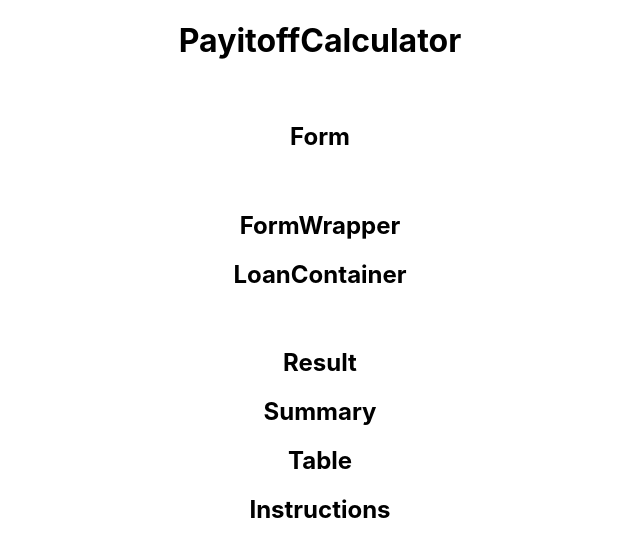
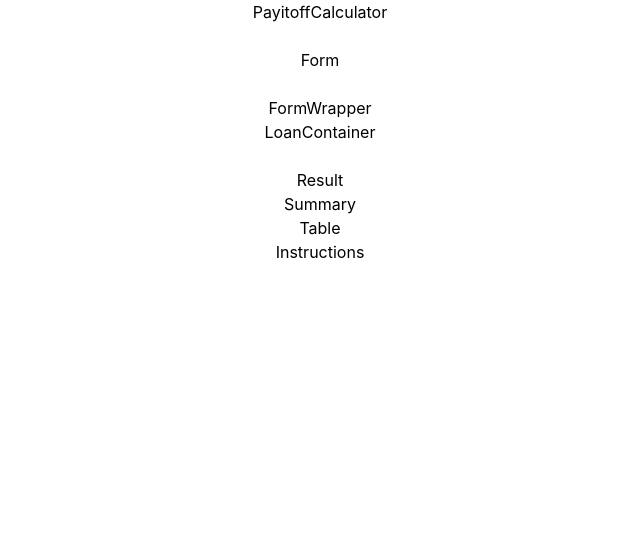
Before and after one commit to AndresF97/Payit-off, a React (Create React App) app: page / in a window 1280 px wide. Shown: the top 556 px of the page, without its empty margins (320-960 px from the left). Built offline with nearby package versions, Linux system fonts and the light colour scheme.

Commit message:
tailwind added to project

```diff
--- a/package.json
+++ b/package.json
@@ -37,5 +37,10 @@
       "last 1 firefox version",
       "last 1 safari version"
     ]
+  },
+  "devDependencies": {
+    "autoprefixer": "^10.4.13",
+    "postcss": "^8.4.18",
+    "tailwindcss": "^3.2.1"
   }
 }
--- /dev/null
+++ b/postcss.config.js
@@ -0,0 +1,6 @@
+module.exports = {
+  plugins: {
+    tailwindcss: {},
+    autoprefixer: {},
+  },
+}
--- a/src/index.css
+++ b/src/index.css
@@ -1,3 +1,7 @@
+@tailwind base;
+@tailwind components;
+@tailwind utilities;
+
 body {
   margin: 0;
   font-family: -apple-system, BlinkMacSystemFont, 'Segoe UI', 'Roboto', 'Oxygen',
--- /dev/null
+++ b/tailwind.config.js
@@ -0,0 +1,10 @@
+/** @type {import('tailwindcss').Config} */
+module.exports = {
+  content: [
+    "./src/**/*.{js,jsx,ts,tsx}",
+  ],
+  theme: {
+    extend: {},
+  },
+  plugins: [],
+}
```
Also changed, not shown: src/App.js (+3 -4 lines), 1 other file (tests, documents, lock files or other folders).
